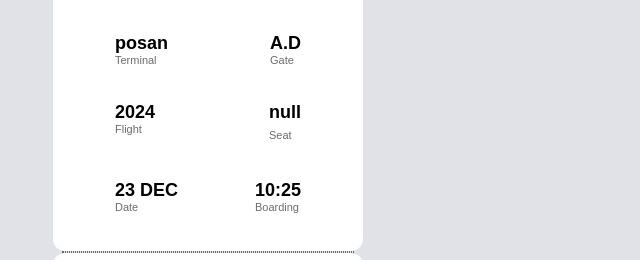
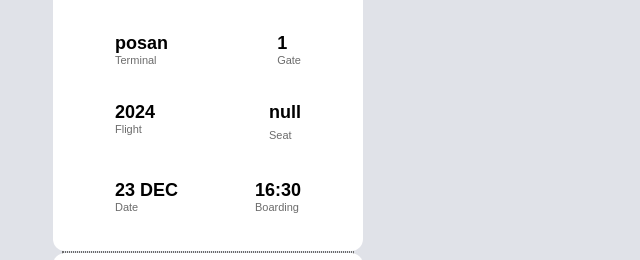
Before and after one commit to J-Ion/TEDDY, a website: page public/seat-info.html in a window 1280 px wide. Shown: the part 296-556 px from the top of the page, 432-1072 px from the left. Drawn offline with Linux system fonts and the light colour scheme; a web font is replaced by a local one.

Commit message:
Update seat-info.html

```diff
--- a/public/seat-info.html
+++ b/public/seat-info.html
@@ -66,7 +66,7 @@
                 </div>
                 <div class="row">
                     <p>posan <span>Terminal</span></p>
-                    <p>A.D <span>Gate</span></p>
+                    <p>1 <span>Gate</span></p>
                 </div>
                 <div class="row">
                     <p>2024<span>Flight</span></p>
@@ -77,7 +77,7 @@
                 </div>
                 <div class="row">
                     <p id="boarding-date">23 DEC<span>Date</span></p>
-                    <p id="boarding-time">10:25 <span>Boarding</span></p>
+                    <p id="boarding-time">16:30 <span>Boarding</span></p>
                 </div>
             </div>
         </div>
```
